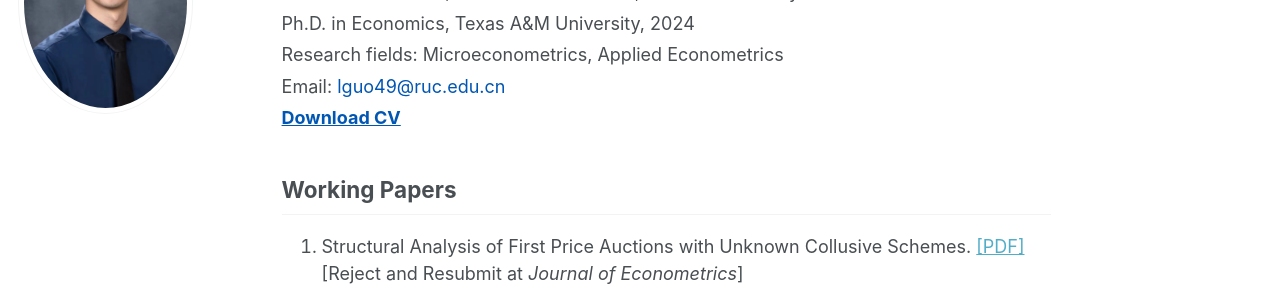
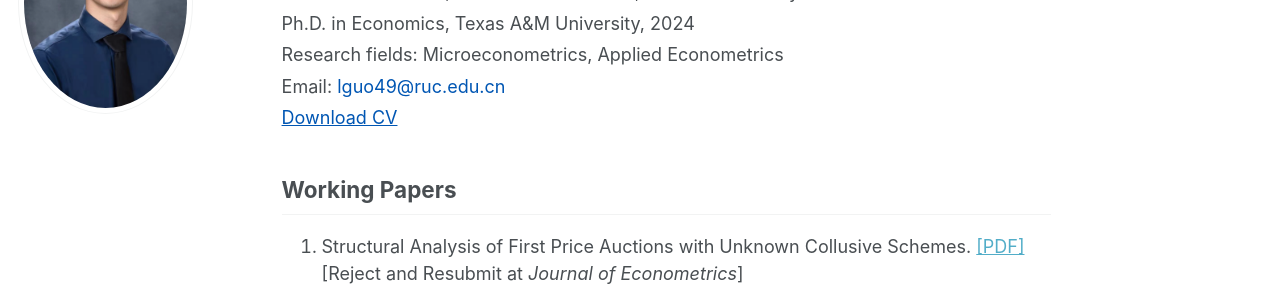
Before and after one commit to guoliuyi/lguo, a Jekyll site: the page built from _pages/about.md, in a window 1280 px wide. Shown: the part 209-509 px from the top of the page. Built offline with Jekyll 4.4.1, drawn with Linux system fonts in a browser that asks for light colours; a script bundle is joined from its source files by our own code; library files that are not in the unit come from our copies.

Commit message:
Update about.md

```diff
--- a/_pages/about.md
+++ b/_pages/about.md
@@ -25,7 +25,7 @@ redirect_from:
     Email: <a href="mailto:lguo49@ruc.edu.cn" style="color:#0056b3; text-decoration:none;">lguo49@ruc.edu.cn</a>
   </div>
   <div class="meta" style="margin-top:0.25em; line-height:1.5;">
-    <a href="pdfs/LiuyiGuo_CV.pdf" target="_blank" rel="noopener noreferrer" style="color:#0056b3; font-weight:bold;">
+    <a href="pdfs/LiuyiGuo_CV.pdf" target="_blank" rel="noopener noreferrer" style="color:#0056b3;">
       Download CV
     </a>
   </div>
```
